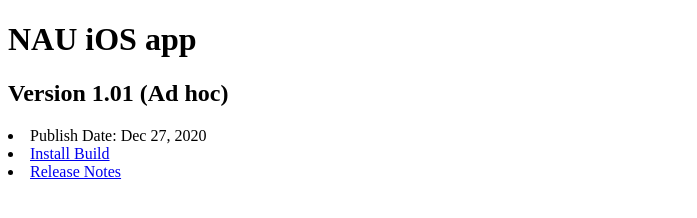
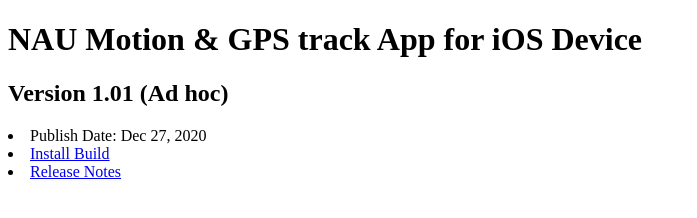
Before and after one commit to yexianq/AccelTrack, a plain HTML site: page index.html in a window 1280 px wide. Shown: the whole page, without its empty margins (0-697 px from the left). Drawn offline with Linux system fonts and the light colour scheme.

Commit message:
Update index.html

```diff
--- a/index.html
+++ b/index.html
@@ -5,7 +5,7 @@
       <title>Internal Ad hoc Builds</title>
     </head>
     <body>
-      <h1>NAU iOS app</h1>
+      <h1>NAU Motion & GPS track App for iOS Device</h1>
       <h2>Version 1.01 (Ad hoc)</h2>
         <li>
           Publish Date: Dec 27, 2020
```
